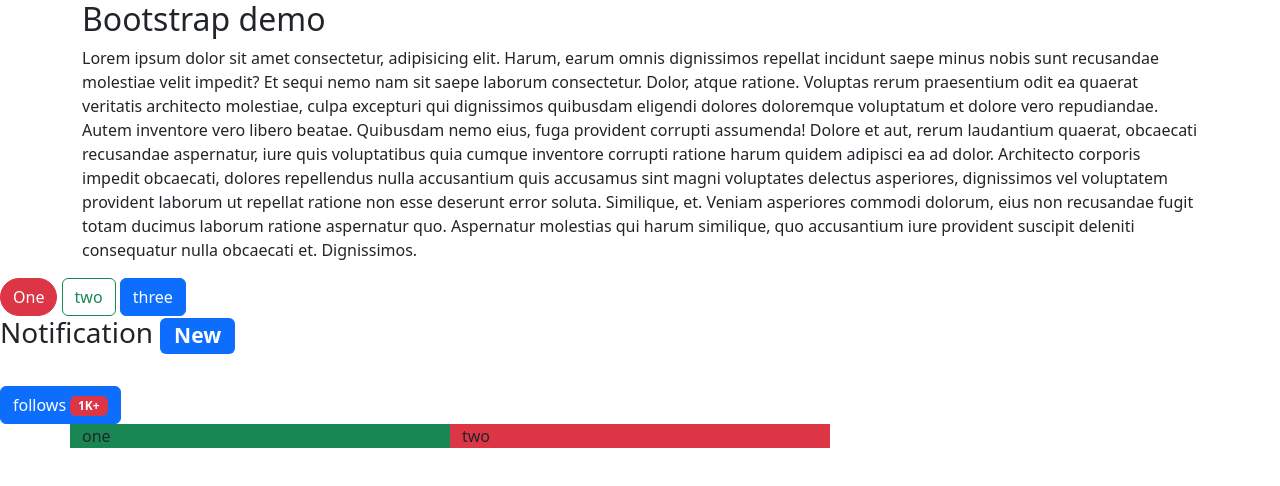
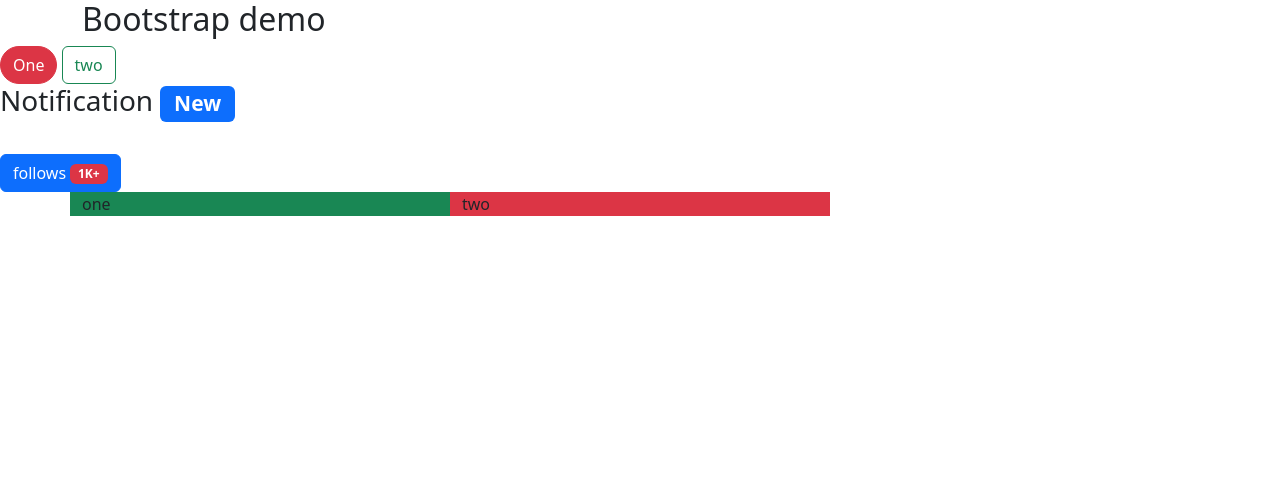
Before and after one commit to subin1rai/Delta, a plain HTML site: page Bootstrap/index.html in a window 1280 px wide. Drawn offline with nearby package versions, Linux system fonts and the light colour scheme.

Commit message:
Bootstrap complete

```diff
--- a/Bootstrap/index.html
+++ b/Bootstrap/index.html
@@ -13,15 +13,11 @@
 
         <div class="container">
             <h2>Bootstrap demo</h2>
-        <p>Lorem ipsum dolor sit amet consectetur, adipisicing elit. Harum, earum omnis dignissimos repellat incidunt saepe minus nobis sunt recusandae molestiae velit impedit? Et sequi nemo nam sit saepe laborum consectetur.
-        Dolor, atque ratione. Voluptas rerum praesentium odit ea quaerat veritatis architecto molestiae, culpa excepturi qui dignissimos quibusdam eligendi dolores doloremque voluptatum et dolore vero repudiandae. Autem inventore vero libero beatae.
-        Quibusdam nemo eius, fuga provident corrupti assumenda! Dolore et aut, rerum laudantium quaerat, obcaecati recusandae aspernatur, iure quis voluptatibus quia cumque inventore corrupti ratione harum quidem adipisci ea ad dolor.
-        Architecto corporis impedit obcaecati, dolores repellendus nulla accusantium quis accusamus sint magni voluptates delectus asperiores, dignissimos vel voluptatem provident laborum ut repellat ratione non esse deserunt error soluta. Similique, et.
+        <prporis impedit obcaecati, dolores repellendus nulla accusantium quis accusamus sint magni voluptates delectus asperiores, dignissimos vel voluptatem provident laborum ut repellat ratione non esse deserunt error soluta. Similique, et.
         Veniam asperiores commodi dolorum, eius non recusandae fugit totam ducimus laborum ratione aspernatur quo. Aspernatur molestias qui harum similique, quo accusantium iure provident suscipit deleniti consequatur nulla obcaecati et. Dignissimos.</p>
         </div>
         <div class="btn btn-danger rounded-pill">One</div>
         <div class="btn btn-outline-success">two</div>
-        <div class="btn btn-primary">three</div>
 
 
 
```
